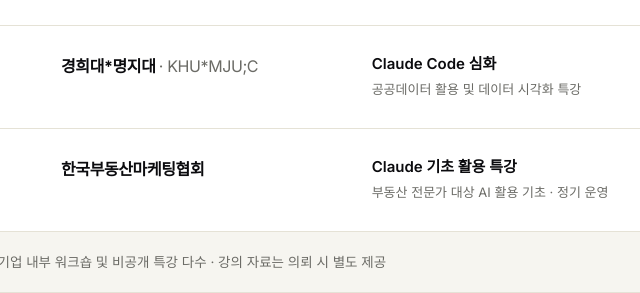
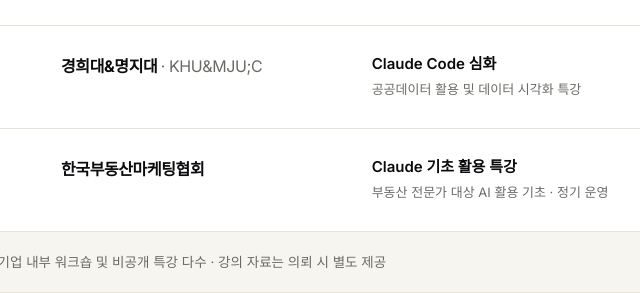
Before and after one commit to aibridge-leo/portfolio, a plain HTML site: page index.html in a window 1280 px wide. Shown: the part 3381-3674 px from the top of the page, 156-796 px from the left. Drawn offline with nearby package versions, Linux system fonts and the light colour scheme; a web font is replaced by a local one.

Commit message:
Fix text formatting in index.html

```diff
--- a/index.html
+++ b/index.html
@@ -555,7 +555,7 @@
         <div class="font-mono text-[12.5px] text-muted">2026</div>
         <div>
           <div class="text-[12px] font-mono text-muted uppercase tracking-[.16em] md:hidden">Client</div>
-          <div class="text-[16px] font-bold tracking-tight">경희대*명지대 <span class="text-muted font-normal">· KHU*MJU;C</span></div>
+          <div class="text-[16px] font-bold tracking-tight">경희대&명지대 <span class="text-muted font-normal">· KHU&MJU;C</span></div>
         </div>
         <div>
           <div class="text-[12px] font-mono text-muted uppercase tracking-[.16em] md:hidden mt-3">Topic</div>
```
